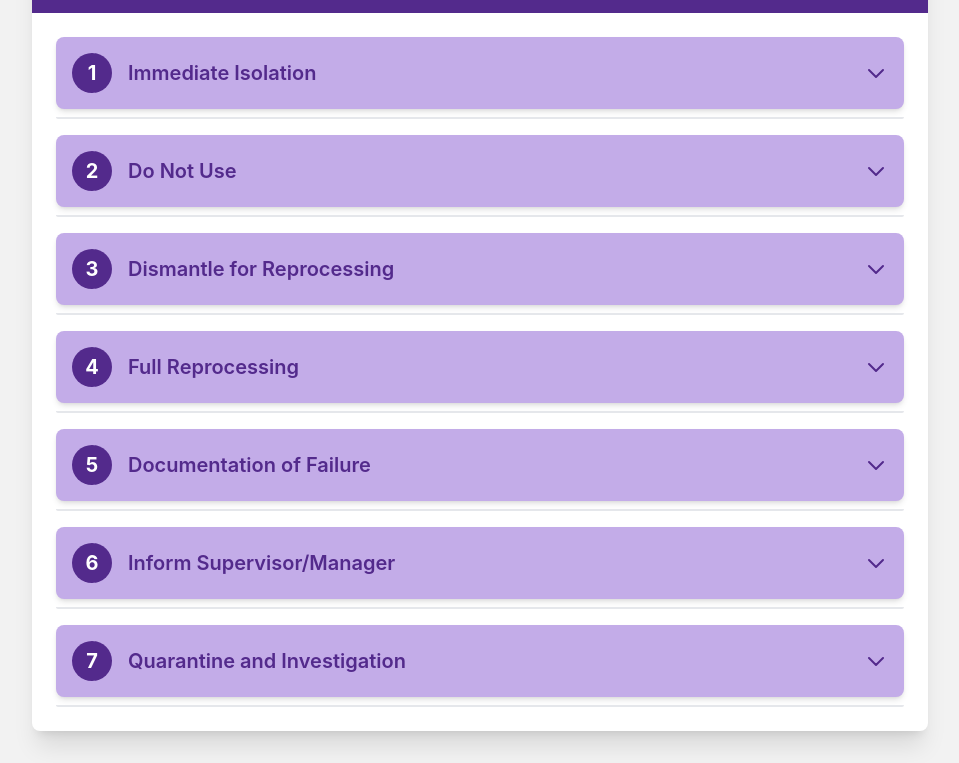
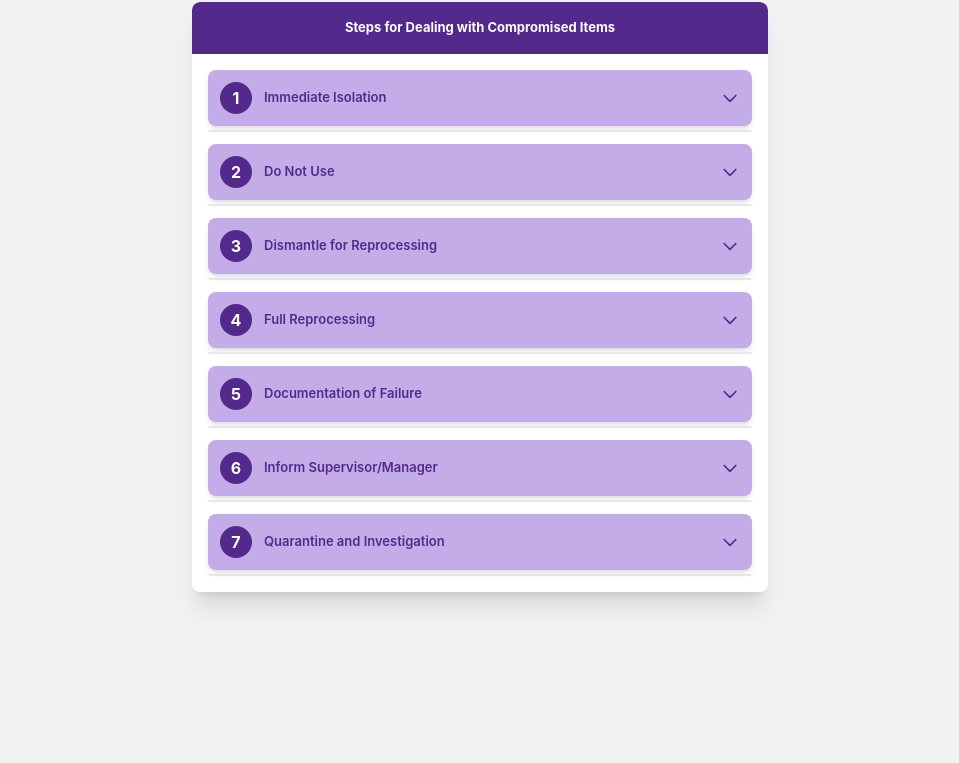
Before and after one commit to DapaLMS1/Steps-to-deal-with-compromised-items, a plain HTML site: page index.html in a window 1280 px wide. Shown: the part 103-866 px from the top of the page, without its empty margins (160-1119 px from the left). After the commit the page ends 800 px from the top, so only its background shows below. Drawn offline with nearby package versions, Linux system fonts and the light colour scheme.

Commit message:
Update index.html

```diff
--- a/index.html
+++ b/index.html
@@ -36,9 +36,19 @@
         .bg-medium-purple { background-color: var(--color-medium-purple); }
         .text-medium-purple { color: var(--color-medium-purple); }
 
-        /* Font family */
+        /* Font family and base font size */
         body {
             font-family: "Inter", sans-serif;
+            font-size: 0.8125rem; /* Approximately 13px */
+        }
+
+        /* Adjusting other font sizes relative to the new base */
+        h1 {
+            font-size: 2rem; /* Adjusted from 3xl to be smaller */
+        }
+
+        h2 {
+            font-size: 1.125rem; /* Adjusted from xl to be smaller */
         }
 
         /* Transition for smooth opening/closing */
@@ -67,93 +77,93 @@
             display: inline-flex;
             align-items: center;
             justify-content: center;
-            width: 2.5rem; /* Equivalent to w-10 */
-            height: 2.5rem; /* Equivalent to h-10 */
+            width: 2rem; /* Slightly smaller for overall reduction */
+            height: 2rem; /* Slightly smaller for overall reduction */
             border-radius: 9999px; /* Equivalent to rounded-full */
             background-color: var(--color-dark-purple);
             color: white;
             font-weight: bold;
-            font-size: 1.25rem; /* Equivalent to text-xl */
-            margin-right: 1rem; /* Equivalent to mr-4 */
+            font-size: 1rem; /* Adjusted from xl to be smaller */
+            margin-right: 0.75rem; /* Equivalent to mr-3 */
             flex-shrink: 0; /* Prevent shrinking on smaller screens */
         }
     </style>
 </head>
 <body class="bg-light-grey min-h-screen p-4 sm:p-6 md:p-8 flex items-center justify-center">
 
-    <div class="max-w-4xl w-full bg-white rounded-lg shadow-xl overflow-hidden">
-        <header class="bg-dark-purple p-6 rounded-t-lg">
-            <h1 class="text-3xl font-bold text-white text-center">Steps for Dealing with Compromised Items</h1>
+    <div class="max-w-xl w-full bg-white rounded-lg shadow-xl overflow-hidden">
+        <header class="bg-dark-purple p-4 rounded-t-lg">
+            <h1 class="font-bold text-white text-center">Steps for Dealing with Compromised Items</h1>
         </header>
 
-        <main class="p-6">
+        <main class="p-4">
             <!-- Step 1: Immediate Isolation -->
-            <div class="mb-4 last:mb-0">
-                <div class="flex justify-between items-center bg-medium-purple text-dark-purple p-4 rounded-lg cursor-pointer shadow-md hover:shadow-lg transition-shadow duration-200" onclick="toggleCollapse(this)">
-                    <h2 class="text-xl font-semibold flex items-center">
+            <div class="mb-3 last:mb-0">
+                <div class="flex justify-between items-center bg-medium-purple text-dark-purple p-3 rounded-lg cursor-pointer shadow-md hover:shadow-lg transition-shadow duration-200" onclick="toggleCollapse(this)">
+                    <h2 class="font-semibold flex items-center">
                         <span class="step-number-circle">1</span>Immediate Isolation
                     </h2>
-                    <svg class="w-6 h-6 text-dark-purple arrow-icon" fill="none" stroke="currentColor" viewBox="0 0 24 24" xmlns="http://www.w3.org/2000/svg">
+                    <svg class="w-5 h-5 text-dark-purple arrow-icon" fill="none" stroke="currentColor" viewBox="0 0 24 24" xmlns="http://www.w3.org/2000/svg">
                         <path stroke-linecap="round" stroke-linejoin="round" stroke-width="2" d="M19 9l-7 7-7-7"></path>
                     </svg>
                 </div>
-                <div class="collapse-content bg-white rounded-b-lg mt-2 border border-medium-purple">
-                    <div class="p-4 text-dark-purple">
-                        <p class="mb-2">The compromised item (or the entire load, if the compromise affects the whole batch) must be immediately isolated from all other sterile or clean items.</p>
+                <div class="collapse-content bg-white rounded-b-lg mt-1 border border-medium-purple">
+                    <div class="p-3 text-dark-purple">
+                        <p class="mb-1">The compromised item (or the entire load, if the compromise affects the whole batch) must be immediately isolated from all other sterile or clean items.</p>
                         <p>It should be clearly marked as "compromised" or "non-sterile."</p>
                     </div>
                 </div>
             </div>
 
             <!-- Step 2: Do Not Use -->
-            <div class="mb-4 last:mb-0">
-                <div class="flex justify-between items-center bg-medium-purple text-dark-purple p-4 rounded-lg cursor-pointer shadow-md hover:shadow-lg transition-shadow duration-200" onclick="toggleCollapse(this)">
-                    <h2 class="text-xl font-semibold flex items-center">
+            <div class="mb-3 last:mb-0">
+                <div class="flex justify-between items-center bg-medium-purple text-dark-purple p-3 rounded-lg cursor-pointer shadow-md hover:shadow-lg transition-shadow duration-200" onclick="toggleCollapse(this)">
+                    <h2 class="font-semibold flex items-center">
                         <span class="step-number-circle">2</span>Do Not Use
                     </h2>
-                    <svg class="w-6 h-6 text-dark-purple arrow-icon" fill="none" stroke="currentColor" viewBox="0 0 24 24" xmlns="http://www.w3.org/2000/svg">
+                    <svg class="w-5 h-5 text-dark-purple arrow-icon" fill="none" stroke="currentColor" viewBox="0 0 24 24" xmlns="http://www.w3.org/2000/svg">
                         <path stroke-linecap="round" stroke-linejoin="round" stroke-width="2" d="M19 9l-7 7-7-7"></path>
                     </svg>
                 </div>
-                <div class="collapse-content bg-white rounded-b-lg mt-2 border border-medium-purple">
-                    <div class="p-4 text-dark-purple">
+                <div class="collapse-content bg-white rounded-b-lg mt-1 border border-medium-purple">
+                    <div class="p-3 text-dark-purple">
                         <p>Under no circumstances should a compromised item be used on a patient. Its sterility cannot be guaranteed.</p>
                     </div>
                 </div>
             </div>
 
             <!-- Step 3: Dismantle for Reprocessing -->
-            <div class="mb-4 last:mb-0">
-                <div class="flex justify-between items-center bg-medium-purple text-dark-purple p-4 rounded-lg cursor-pointer shadow-md hover:shadow-lg transition-shadow duration-200" onclick="toggleCollapse(this)">
-                    <h2 class="text-xl font-semibold flex items-center">
+            <div class="mb-3 last:mb-0">
+                <div class="flex justify-between items-center bg-medium-purple text-dark-purple p-3 rounded-lg cursor-pointer shadow-md hover:shadow-lg transition-shadow duration-200" onclick="toggleCollapse(this)">
+                    <h2 class="font-semibold flex items-center">
                         <span class="step-number-circle">3</span>Dismantle for Reprocessing
                     </h2>
-                    <svg class="w-6 h-6 text-dark-purple arrow-icon" fill="none" stroke="currentColor" viewBox="0 0 24 24" xmlns="http://www.w3.org/2000/svg">
+                    <svg class="w-5 h-5 text-dark-purple arrow-icon" fill="none" stroke="currentColor" viewBox="0 0 24 24" xmlns="http://www.w3.org/2000/svg">
                         <path stroke-linecap="round" stroke-linejoin="round" stroke-width="2" d="M19 9l-7 7-7-7"></path>
                     </svg>
                 </div>
-                <div class="collapse-content bg-white rounded-b-lg mt-2 border border-medium-purple">
-                    <div class="p-4 text-dark-purple">
-                        <p class="mb-2">If the item is a multi-part instrument, it must be dismantled into its individual components. This is crucial because contaminants can hide in crevices, hinges, or internal channels, and sterilising agents may not penetrate effectively if the item is not fully disassembled.</p>
+                <div class="collapse-content bg-white rounded-b-lg mt-1 border border-medium-purple">
+                    <div class="p-3 text-dark-purple">
+                        <p class="mb-1">If the item is a multi-part instrument, it must be dismantled into its individual components. This is crucial because contaminants can hide in crevices, hinges, or internal channels, and sterilising agents may not penetrate effectively if the item is not fully disassembled.</p>
                         <p>Dismantling ensures that all surfaces can be thoroughly cleaned and that the sterilant can reach every part during the subsequent reprocessing cycle.</p>
                     </div>
                 </div>
             </div>
 
             <!-- Step 4: Full Reprocessing -->
-            <div class="mb-4 last:mb-0">
-                <div class="flex justify-between items-center bg-medium-purple text-dark-purple p-4 rounded-lg cursor-pointer shadow-md hover:shadow-lg transition-shadow duration-200" onclick="toggleCollapse(this)">
-                    <h2 class="text-xl font-semibold flex items-center">
+            <div class="mb-3 last:mb-0">
+                <div class="flex justify-between items-center bg-medium-purple text-dark-purple p-3 rounded-lg cursor-pointer shadow-md hover:shadow-lg transition-shadow duration-200" onclick="toggleCollapse(this)">
+                    <h2 class="font-semibold flex items-center">
                         <span class="step-number-circle">4</span>Full Reprocessing
                     </h2>
-                    <svg class="w-6 h-6 text-dark-purple arrow-icon" fill="none" stroke="currentColor" viewBox="0 0 24 24" xmlns="http://www.w3.org/2000/svg">
+                    <svg class="w-5 h-5 text-dark-purple arrow-icon" fill="none" stroke="currentColor" viewBox="0 0 24 24" xmlns="http://www.w3.org/2000/svg">
                         <path stroke-linecap="round" stroke-linejoin="round" stroke-width="2" d="M19 9l-7 7-7-7"></path>
                     </svg>
                 </div>
-                <div class="collapse-content bg-white rounded-b-lg mt-2 border border-medium-purple">
-                    <div class="p-4 text-dark-purple">
-                        <p class="mb-2">The dismantled components must re-enter the complete reprocessing cycle from the very beginning. This includes:</p>
-                        <ul class="list-disc list-inside ml-4">
+                <div class="collapse-content bg-white rounded-b-lg mt-1 border border-medium-purple">
+                    <div class="p-3 text-dark-purple">
+                        <p class="mb-1">The dismantled components must re-enter the complete reprocessing cycle from the very beginning. This includes:</p>
+                        <ul class="list-disc list-inside ml-3 text-sm">
                             <li><strong>Cleaning:</strong> Thorough manual and/or automated cleaning to remove all organic material and debris.</li>
                             <li><strong>Inspection:</strong> Detailed inspection of each component for cleanliness, damage, and functionality.</li>
                             <li><strong>Packaging:</strong> Re-packaging the item correctly in appropriate sterilisation packaging.</li>
@@ -164,19 +174,19 @@
             </div>
 
             <!-- Step 5: Documentation of Failure -->
-            <div class="mb-4 last:mb-0">
-                <div class="flex justify-between items-center bg-medium-purple text-dark-purple p-4 rounded-lg cursor-pointer shadow-md hover:shadow-lg transition-shadow duration-200" onclick="toggleCollapse(this)">
-                    <h2 class="text-xl font-semibold flex items-center">
+            <div class="mb-3 last:mb-0">
+                <div class="flex justify-between items-center bg-medium-purple text-dark-purple p-3 rounded-lg cursor-pointer shadow-md hover:shadow-lg transition-shadow duration-200" onclick="toggleCollapse(this)">
+                    <h2 class="font-semibold flex items-center">
                         <span class="step-number-circle">5</span>Documentation of Failure
                     </h2>
-                    <svg class="w-6 h-6 text-dark-purple arrow-icon" fill="none" stroke="currentColor" viewBox="0 0 24 24" xmlns="http://www.w3.org/2000/svg">
+                    <svg class="w-5 h-5 text-dark-purple arrow-icon" fill="none" stroke="currentColor" viewBox="0 0 24 24" xmlns="http://www.w3.org/2000/svg">
                         <path stroke-linecap="round" stroke-linejoin="round" stroke-width="2" d="M19 9l-7 7-7-7"></path>
                     </svg>
                 </div>
-                <div class="collapse-content bg-white rounded-b-lg mt-2 border border-medium-purple">
-                    <div class="p-4 text-dark-purple">
-                        <p class="mb-2">All details of the compromised item and the failed sterilisation event must be meticulously recorded. This includes:</p>
-                        <ul class="list-disc list-inside ml-4">
+                <div class="collapse-content bg-white rounded-b-lg mt-1 border border-medium-purple">
+                    <div class="p-3 text-dark-purple">
+                        <p class="mb-1">All details of the compromised item and the failed sterilisation event must be meticulously recorded. This includes:</p>
+                        <ul class="list-disc list-inside ml-3 text-sm">
                             <li>The date and time of identification.</li>
                             <li>The specific reason for compromise (e.g., "damp pack," "torn bag," "indicator fail").</li>
                             <li>The steriliser number and cycle/load number.</li>
@@ -184,40 +194,40 @@
                             <li>The corrective action taken (i.e., reprocessing).</li>
                             <li>The name and signature of the person identifying and documenting the issue.</li>
                         </ul>
-                        <p class="mt-2">This documentation is vital for quality assurance, auditing, and identifying potential recurring issues with equipment or procedures.</p>
+                        <p class="mt-1">This documentation is vital for quality assurance, auditing, and identifying potential recurring issues with equipment or procedures.</p>
                     </div>
                 </div>
             </div>
 
             <!-- Step 6: Inform Supervisor/Manager -->
-            <div class="mb-4 last:mb-0">
-                <div class="flex justify-between items-center bg-medium-purple text-dark-purple p-4 rounded-lg cursor-pointer shadow-md hover:shadow-lg transition-shadow duration-200" onclick="toggleCollapse(this)">
-                    <h2 class="text-xl font-semibold flex items-center">
+            <div class="mb-3 last:mb-0">
+                <div class="flex justify-between items-center bg-medium-purple text-dark-purple p-3 rounded-lg cursor-pointer shadow-md hover:shadow-lg transition-shadow duration-200" onclick="toggleCollapse(this)">
+                    <h2 class="font-semibold flex items-center">
                         <span class="step-number-circle">6</span>Inform Supervisor/Manager
                     </h2>
-                    <svg class="w-6 h-6 text-dark-purple arrow-icon" fill="none" stroke="currentColor" viewBox="0 0 24 24" xmlns="http://www.w3.org/2000/svg">
+                    <svg class="w-5 h-5 text-dark-purple arrow-icon" fill="none" stroke="currentColor" viewBox="0 0 24 24" xmlns="http://www.w3.org/2000/svg">
                         <path stroke-linecap="round" stroke-linejoin="round" stroke-width="2" d="M19 9l-7 7-7-7"></path>
                     </svg>
                 </div>
-                <div class="collapse-content bg-white rounded-b-lg mt-2 border border-medium-purple">
-                    <div class="p-4 text-dark-purple">
+                <div class="collapse-content bg-white rounded-b-lg mt-1 border border-medium-purple">
+                    <div class="p-3 text-dark-purple">
                         <p>The incident must be reported to a supervisor or manager to ensure awareness, facilitate investigation into the cause, and implement any necessary systemic changes to prevent future occurrences.</p>
                     </div>
                 </div>
             </div>
 
             <!-- Step 7: Quarantine and Investigation -->
-            <div class="mb-4 last:mb-0">
-                <div class="flex justify-between items-center bg-medium-purple text-dark-purple p-4 rounded-lg cursor-pointer shadow-md hover:shadow-lg transition-shadow duration-200" onclick="toggleCollapse(this)">
-                    <h2 class="text-xl font-semibold flex items-center">
+            <div class="mb-3 last:mb-0">
+                <div class="flex justify-between items-center bg-medium-purple text-dark-purple p-3 rounded-lg cursor-pointer shadow-md hover:shadow-lg transition-shadow duration-200" onclick="toggleCollapse(this)">
+                    <h2 class="font-semibold flex items-center">
                         <span class="step-number-circle">7</span>Quarantine and Investigation
                     </h2>
-                    <svg class="w-6 h-6 text-dark-purple arrow-icon" fill="none" stroke="currentColor" viewBox="0 0 24 24" xmlns="http://www.w3.org/2000/svg">
+                    <svg class="w-5 h-5 text-dark-purple arrow-icon" fill="none" stroke="currentColor" viewBox="0 0 24 24" xmlns="http://www.w3.org/2000/svg">
                         <path stroke-linecap="round" stroke-linejoin="round" stroke-width="2" d="M19 9l-7 7-7-7"></path>
                     </svg>
                 </div>
-                <div class="collapse-content bg-white rounded-b-lg mt-2 border border-medium-purple">
-                    <div class="p-4 text-dark-purple">
+                <div class="collapse-content bg-white rounded-b-lg mt-1 border border-medium-purple">
+                    <div class="p-3 text-dark-purple">
                         <p>If a pattern of compromised items emerges, or if the failure is significant (e.g., a steriliser malfunction), the steriliser may need to be quarantined and investigated by a qualified technician before further use.</p>
                     </div>
                 </div>
```
